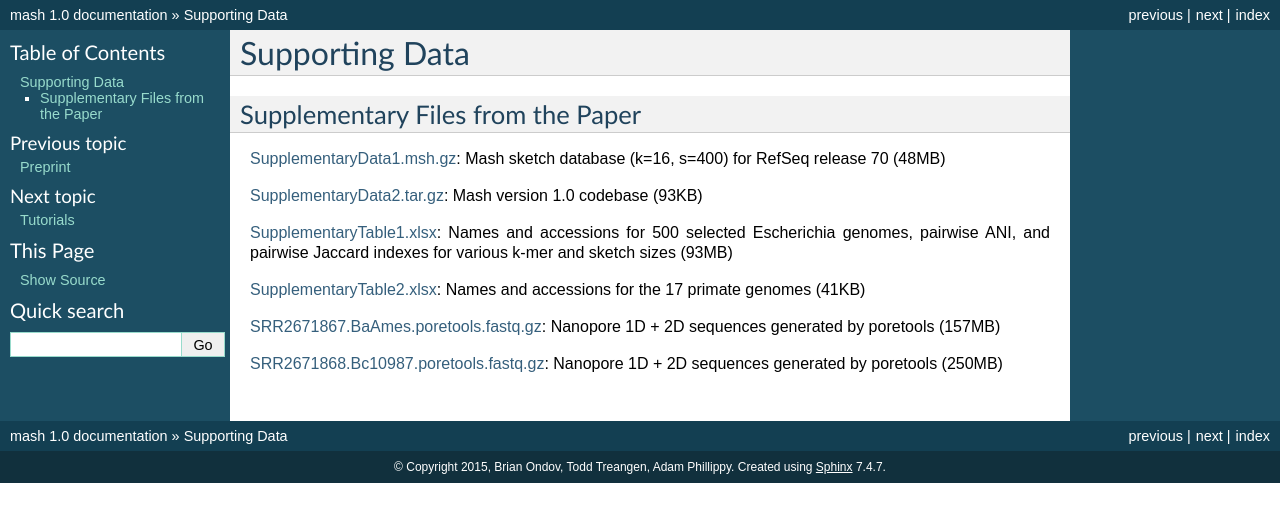
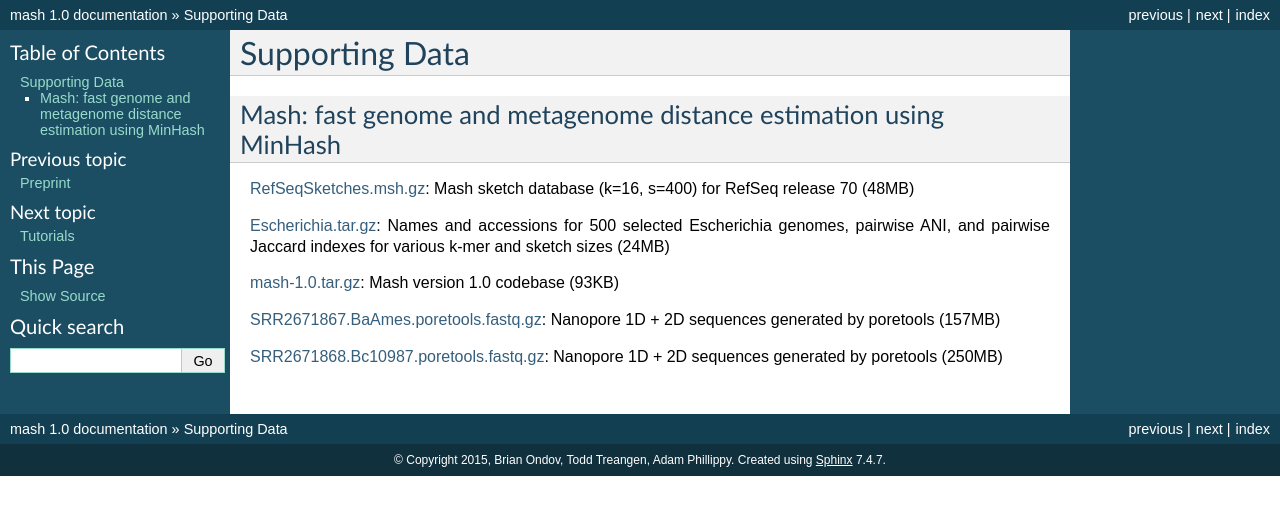
Before and after one commit to marbl/Mash, a Sphinx documentation site: the page built from doc/sphinx/data.rst, in a window 1280 px wide. Shown: the top 522 px of the page. Built offline with Sphinx 7.4.7, drawn with Linux system fonts in a browser that asks for light colours; pages that are not in the unit, such as notebooks, are missing from menus.

Commit message:
Simplifying supporting data, dropping excel

```diff
--- a/doc/sphinx/data.rst
+++ b/doc/sphinx/data.rst
@@ -1,16 +1,14 @@
 Supporting Data
 ===============
 
-Supplementary Files from the Paper
-----------------------------------
+Mash: fast genome and metagenome distance estimation using MinHash
+------------------------------------------------------------------
 
-`SupplementaryData1.msh.gz <http://gembox.cbcb.umd.edu/mash/SupplementaryData1.msh.gz>`_: Mash sketch database (k=16, s=400) for RefSeq release 70 (48MB)
+`RefSeqSketches.msh.gz <http://gembox.cbcb.umd.edu/mash/RefSeqSketches.msh.gz>`_: Mash sketch database (k=16, s=400) for RefSeq release 70 (48MB)
 
-`SupplementaryData2.tar.gz <http://gembox.cbcb.umd.edu/mash/SupplementaryData2.tar.gz>`_: Mash version 1.0 codebase (93KB)
+`Escherichia.tar.gz <http://gembox.cbcb.umd.edu/mash/Escherichia.tar.gz>`_: Names and accessions for 500 selected Escherichia genomes, pairwise ANI, and pairwise Jaccard indexes for various k-mer and sketch sizes (24MB)
 
-`SupplementaryTable1.xlsx <http://gembox.cbcb.umd.edu/mash/SupplementaryTable1.xlsx>`_: Names and accessions for 500 selected Escherichia genomes, pairwise ANI, and pairwise Jaccard indexes for various k-mer and sketch sizes (93MB)
-
-`SupplementaryTable2.xlsx <http://gembox.cbcb.umd.edu/mash/SupplementaryTable2.xlsx>`_: Names and accessions for the 17 primate genomes (41KB)
+`mash-1.0.tar.gz <http://gembox.cbcb.umd.edu/mash/mash-1.0.tar.gz>`_: Mash version 1.0 codebase (93KB)
 
 `SRR2671867.BaAmes.poretools.fastq.gz <http://gembox.cbcb.umd.edu/mash/SRR2671867.BaAmes.poretools.fastq.gz>`_: Nanopore 1D + 2D sequences generated by poretools (157MB)
 
```
